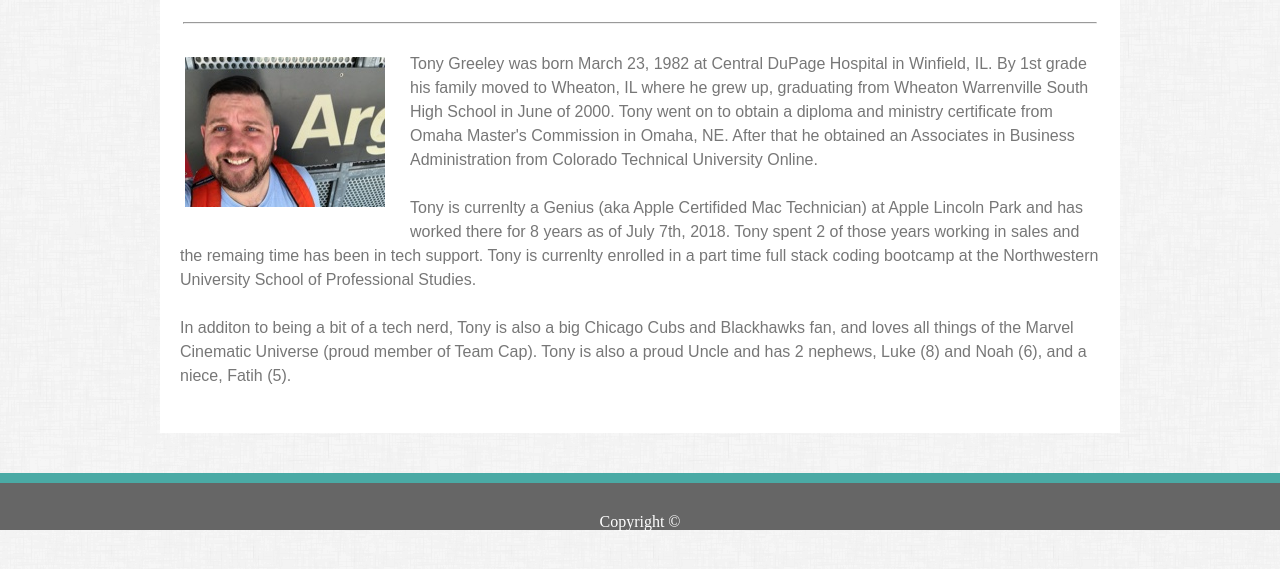
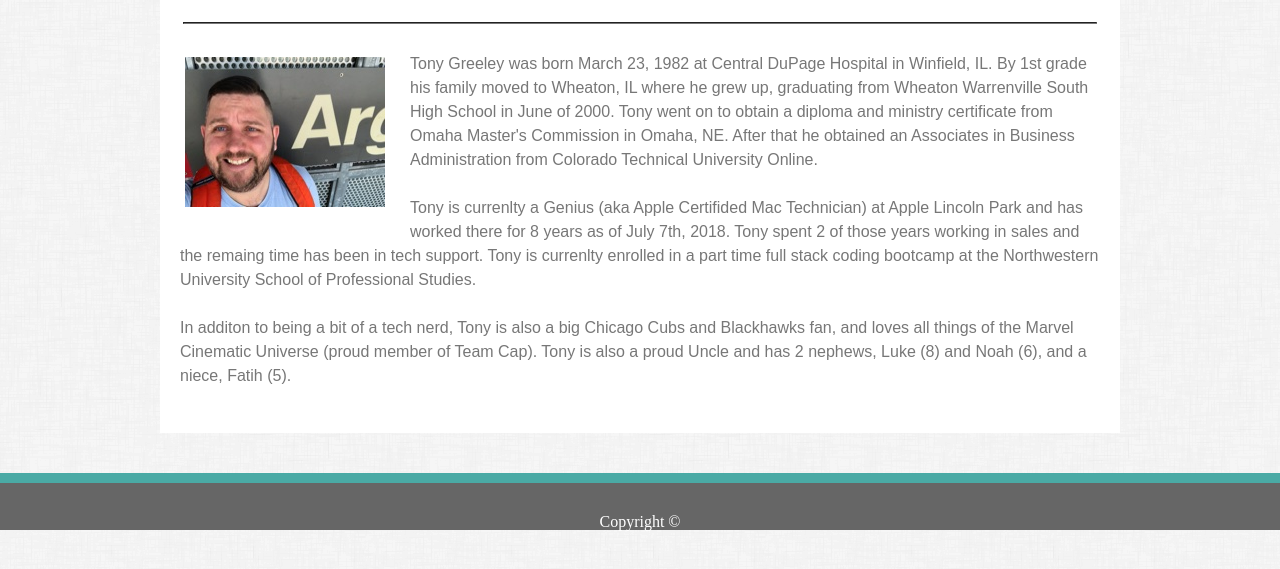
Before and after one commit to tonythetiger323/Basic-Portfolio, a plain HTML site: page index.html in a window 1280 px wide. Shown: the part 173-742 px from the top of the page. Drawn offline with Linux system fonts and the light colour scheme.

Commit message:
Tony removed hr styling from HTML files and added to stylesheet

```diff
--- a/assets/css/style.css
+++ b/assets/css/style.css
@@ -192,5 +192,9 @@ input[type=submit] {
     font-size: 16px;
     padding: 10px 25px;
     margin-top: 5px;
+}
 
+hr {
+    width: 95%;
+    border-color: #777;
 }
--- a/index.html
+++ b/index.html
@@ -24,7 +24,7 @@
 
             <h1 class="about">About Me</h1>
 
-            <hr width=95%>
+            <hr>
 
             <img class="me" src="assets/images/profile.jpg" alt=Tony Greeley>
 
```
Also changed, not shown: contact.html (+1 -1 lines), portfolio.html (+1 -1 lines).
